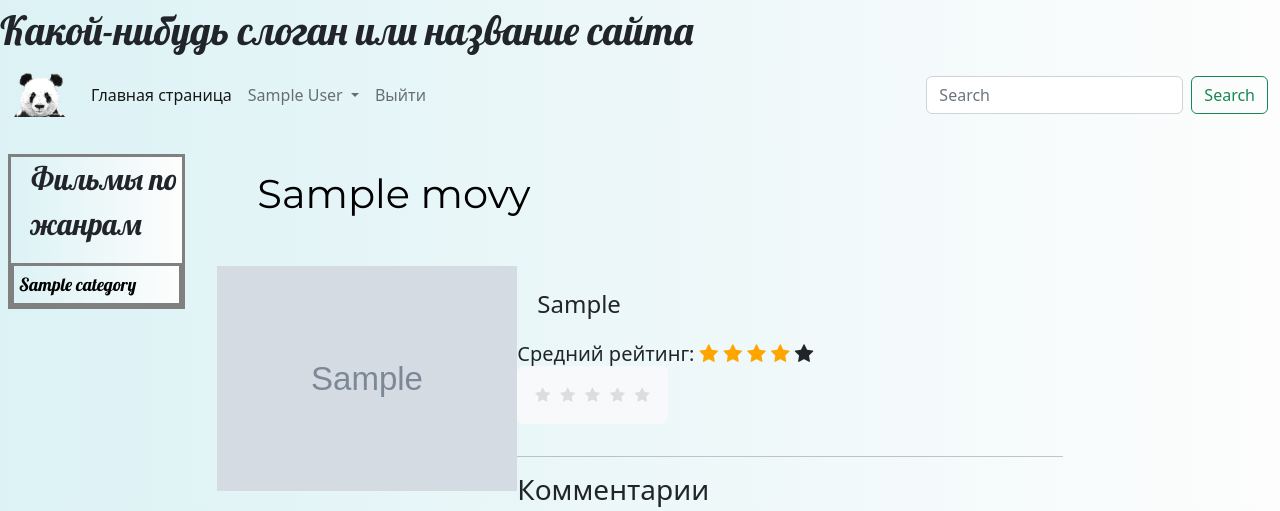
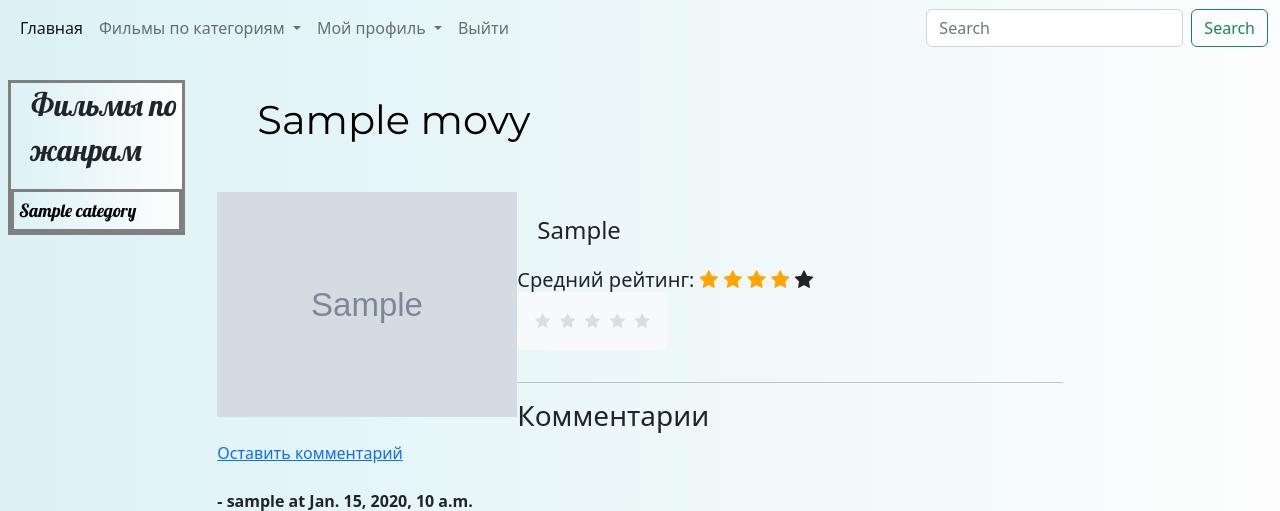
Before and after one commit to Ruslan91111/resume, a Django app: a page that uses movies/templates/movies/base.html in a window 1280 px wide. Shown: the top 511 px of the page. Run offline with Django 4.2, Linux system fonts and the light colour scheme; a user stored in the database is signed in; tables that the repository leaves empty hold one stand-in row (values such as "Sample post"); grey boxes marked "Sample" are stand-in pictures; some libraries are stand-ins or nearby versions; some web fonts are replaced.

Commit message:
navbar categories

```diff
--- a/movies/templates/movies/base.html
+++ b/movies/templates/movies/base.html
@@ -8,9 +8,7 @@
     <link href="https://cdn.jsdelivr.net/npm/bootstrap@5.2.3/dist/css/bootstrap.min.css" rel="stylesheet" integrity="sha384-rbsA2VBKQhggwzxH7pPCaAqO46MgnOM80zW1RWuH61DGLwZJEdK2Kadq2F9CUG65" crossorigin="anonymous">
     <link rel="stylesheet" href="../../static/css/styles.css">
     <link rel="stylesheet" href="https://cdnjs.cloudflare.com/ajax/libs/font-awesome/4.7.0/css/font-awesome.min.css">
-
     <script src="https://cdn.jsdelivr.net/npm/bootstrap@5.2.1/dist/js/bootstrap.bundle.min.js" integrity="sha384-u1OknCvxWvY5kfmNBILK2hRnQC3Pr17a+RTT6rIHI7NnikvbZlHgTPOOmMi466C8" crossorigin="anonymous"></script>
-
     <link rel="apple-touch-icon" sizes="180x180" href="../../static/files/favicon_io/apple-touch-icon.png">
     <link rel="icon" type="image/png" sizes="32x32" href="../../static/files/favicon_io/favicon-32x32.png">
     <link rel="icon" type="image/png" sizes="16x16" href="../../static/files/favicon_io/favicon-16x16.png">
@@ -19,28 +17,51 @@
 </head>
 
 <body>
+
+
 <header>
-   <div class="name" style="font-family: Lobster; font-size: 40px;">Какой-нибудь слоган или название сайта</div>
 
     <nav class="navbar navbar-expand-lg bg-light">
       <div class="container-fluid">
-        <a class="navbar-brand" href="{% url 'home' %}"><img src="../../static/images/logo_navbar.png" alt="logo-image"></a>
         <button class="navbar-toggler" type="button" data-bs-toggle="collapse" data-bs-target="#navbarSupportedContent" aria-controls="navbarSupportedContent" aria-expanded="false" aria-label="Toggle navigation">
           <span class="navbar-toggler-icon"></span>
         </button>
         <div class="collapse navbar-collapse" id="navbarSupportedContent">
 
+          <ul class="navbar-nav me-auto mb-2 mb-lg-0">
+            <li class="nav-item">
+              <a class="nav-link active" aria-current="page" href="{% url 'home' %}">Главная</a>
+            </li>
 
           <ul class="navbar-nav me-auto mb-2 mb-lg-0">
-            <li class="nav-item">
-              <a class="nav-link active" aria-current="page" href="{% url 'home' %}">Главная страница</a>
+            <li class="nav-item dropdown">
+                <a class="nav-link dropdown-toggle" href="#" role="button" data-bs-toggle="dropdown" aria-expanded="false">
+                    Фильмы по категориям
+                </a>
+
+                <ul class="dropdown-menu dropdown-menu-right">
+                <li><a class="dropdown-item" href="{% url 'movies_by_category' 'action' %}">Боевики</a></li>
+                <li><a class="dropdown-item" href="{% url 'movies_by_category' 'detective' %}">Детективы</a></li>
+                <li><a class="dropdown-item" href="{% url 'movies_by_category' 'historical' %}">Исторические</a></li>
+                <li><a class="dropdown-item" href="{% url 'movies_by_category' 'comedy' %}">Комедии</a></li>
+                <li><a class="dropdown-item" href="{% url 'movies_by_category' 'sports' %}">Спорт</a></li>
+                <li><a class="dropdown-item" href="{% url 'movies_by_category' 'thriller' %}">Триллеры</a></li>
+                <li><a class="dropdown-item" href="{% url 'movies_by_category' 'horror' %}">Ужасы</a></li>
+                <li><a class="dropdown-item" href="{% url 'list_of_categories' %}">Все категории</a></li>
+
+                </ul>
             </li>
 
+
+
+<!-- Профиль выпад.начало -->
+
       {% if user.is_authenticated %}
-          <ul class="navbar-nav me-auto mb-2 mb-lg-0">
+
+
             <li class="nav-item dropdown">
               <a class="nav-link dropdown-toggle" href="#" role="button" data-bs-toggle="dropdown" aria-expanded="false">
-                  {{ user.profile.first_name }} {{ user.profile.last_name }}
+                  Мой профиль
               </a>
 
 
@@ -55,6 +76,13 @@
                 </ul>
             </li>
       {% endif %}
+
+
+
+
+
+
+
 
 
 
@@ -82,20 +110,6 @@
       </div>
     </nav>
    </header>
-
-
-
-
-
-
-
-
-
-
-
-
-
-
 
 
 
--- a/movies/urls.py
+++ b/movies/urls.py
@@ -10,8 +10,8 @@ from .views import MoviesHome, CategoriesList, MoviesByCategories, MovieDetailVi
 
 urlpatterns = [
     path('', MoviesHome.as_view(), name='home'),
-    path('categories', CategoriesList.as_view(), name='list_of_categories'),
-    path('category/<slug:cat_slug>/', MoviesByCategories.as_view(), name='movies_by_category'),
+    path('categories', CategoriesList.as_view(), name='list_of_categories'),   # отображение списка категорий
+    path('category/<slug:cat_slug>/', MoviesByCategories.as_view(), name='movies_by_category'),   # отображение фильмов одной категории
     path('movies/<slug:movie_slug>', MovieDetailView.as_view(), name='detail_movie'), # Отображение информации об одном фильме
     path('movies/<int:pk>/comment', AddCommentView.as_view(), name='add_comment'),  # Добавить к фильму комментарий
     path("rate/<int:movie_id>/<int:rating>/", add_rating, name='add-rating'),    # добавление к фильму рейтинга
```
